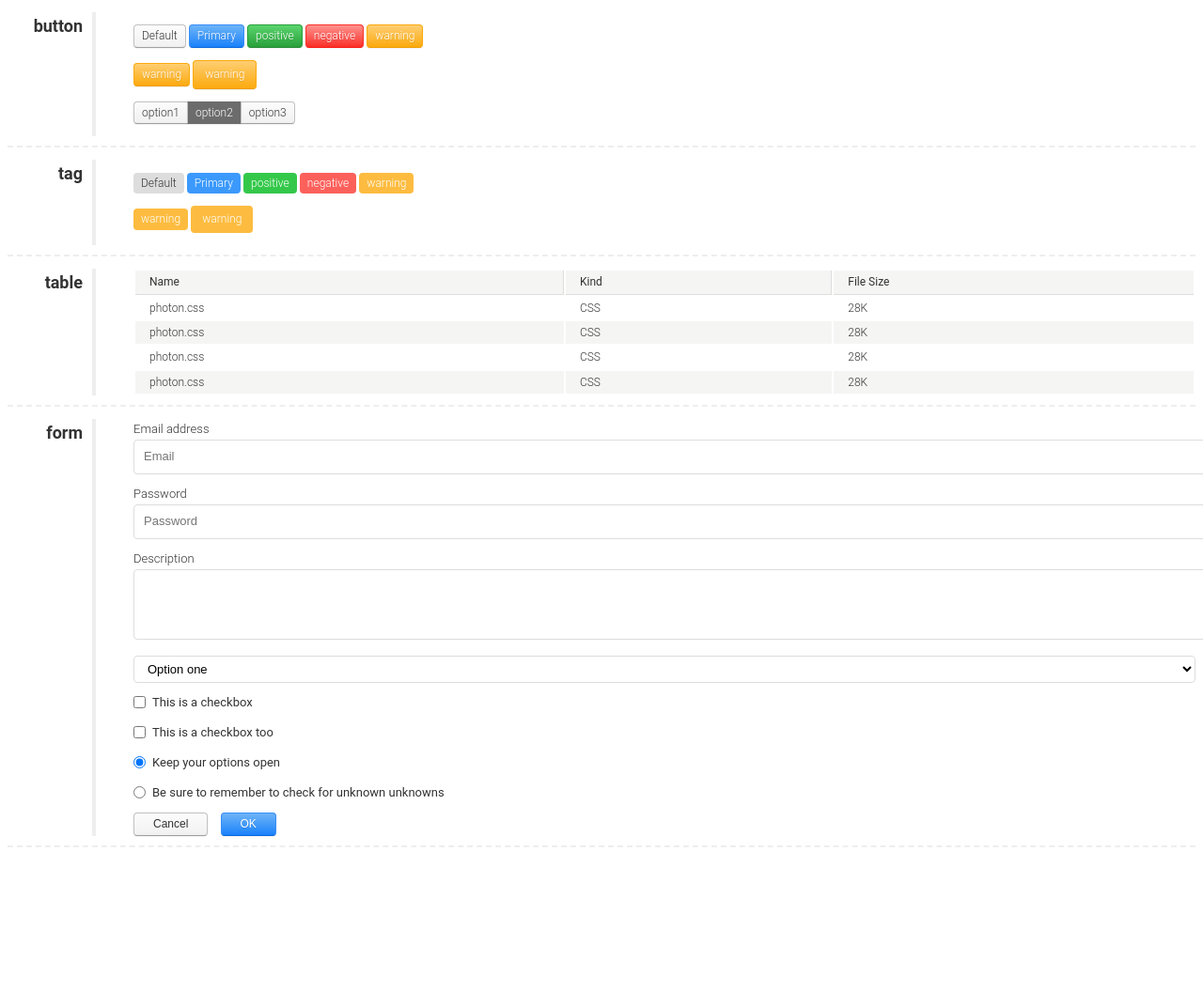
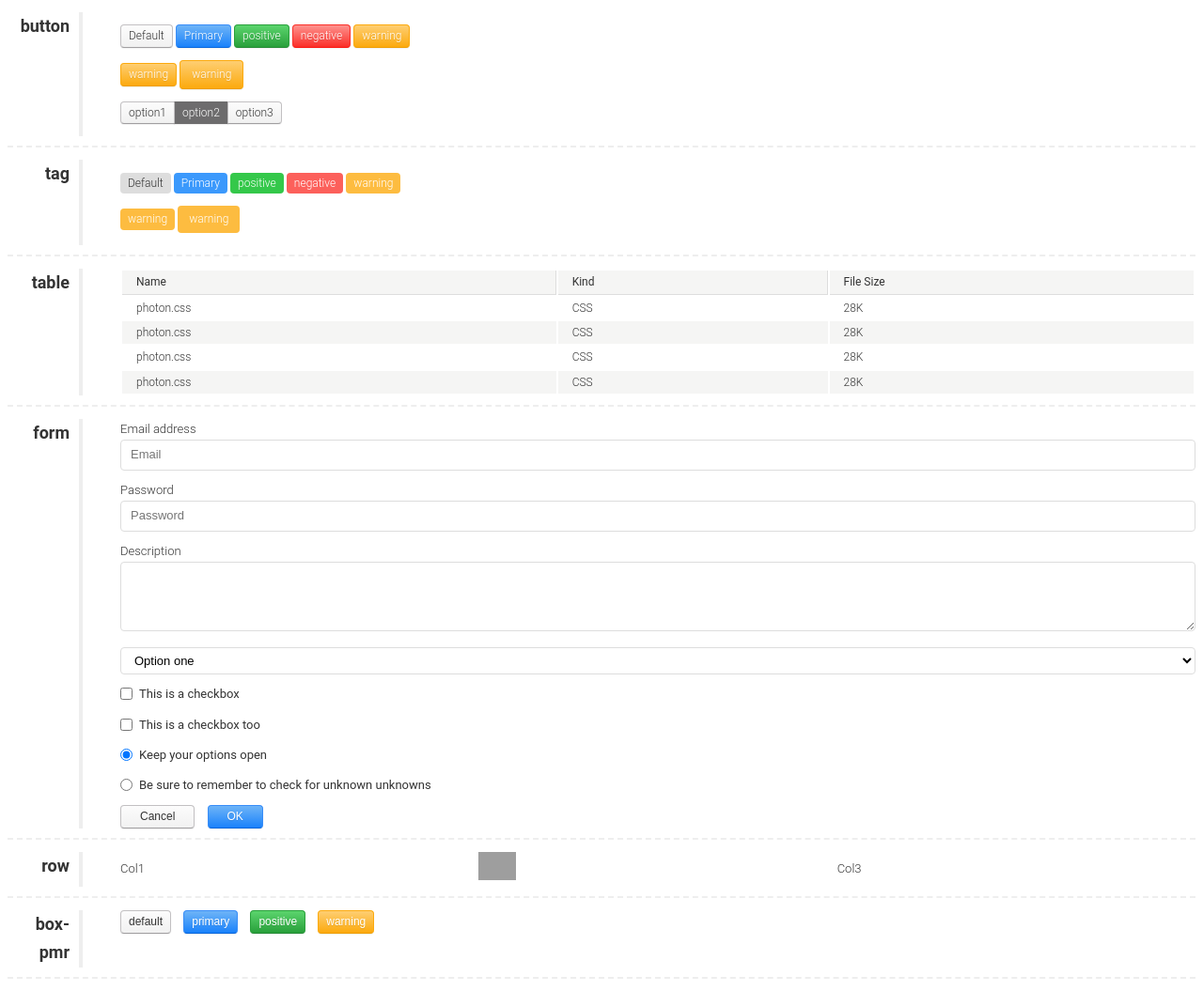
Before and after one commit to afeiship/gm-styles, a website: page docs/index.html in a window 1280 px wide. Shown: the whole page at 94% size. Before the commit the page ends 915 px from the top, so only its background shows below. Drawn offline with Linux system fonts and the light colour scheme; grey boxes are pictures that could not be loaded.

Commit message:
docs: upt example

```diff
--- a/docs/index.html
+++ b/docs/index.html
@@ -7,6 +7,7 @@
   <title>Demo</title>
   <link rel="stylesheet" href="index.css">
   <style>
+    * { box-sizing: border-box;}
     body {
       font: 13px/1.7 Roboto, "Helvetica Neue", Helvetica, arial, sans-serif;
       font-weight: 300;
@@ -169,6 +170,31 @@
       </form>
     </dd>
   </dl>
+
+  <dl>
+    <dt>row</dt>
+    <dd>
+      <div class="gm-row gm-row-center">
+        <div class="gm-col">Col1</div>
+        <div class="gm-col">
+          <img width="40" src="https://tva1.sinaimg.cn/large/007S8ZIlgy1gexw87htqhj305k05k74o.jpg" alt="">
+        </div>
+        <div class="gm-col">Col3</div>
+      </div>
+    </dd>
+  </dl>
+
+  <dl>
+    <dt>box-pmr</dt>
+    <dd>
+      <div class="mr-10_ mr_">
+        <button class="gm-btn gm-btn-default">default</button>
+        <button class="gm-btn gm-btn-primary">primary</button>
+        <button class="gm-btn gm-btn-positive">positive</button>
+        <button class="gm-btn gm-btn-warning">warning</button>
+      </div>
+    </dd>
+  </dl>
 </body>
 
 </html>
--- a/src/_generator.scss
+++ b/src/_generator.scss
@@ -1,4 +1,4 @@
-$box-list: (1, 2, 3, 4, 5, 6, 7, 8, 9);
+$box-list: (1, 2, 3, 4, 5, 6, 7, 8, 9, 10, 20, 30, 40, 50, 100);
 
 //Generate margin:
 @include generator-box($box-list, "m");
```
Also changed, not shown: dist/index.css, docs/index.css.
